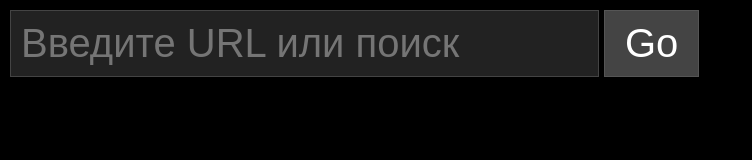
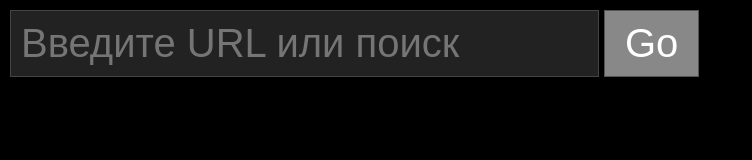
Before and after one commit to vakulenkoroman50-web/Spremon, a website: page public/url.html in a window 1280 px wide. In both pictures the pointer is over the button "Go". Shown: the whole page, without its empty margins (0-752 px from the left). Drawn offline with Linux system fonts and the light colour scheme.

Commit message:
Update url.html

```diff
--- a/public/url.html
+++ b/public/url.html
@@ -39,7 +39,7 @@
         }
 
         button:hover {
-            background-color: #444;
+            background-color: #888;
         }
     </style>
 </head>
```
